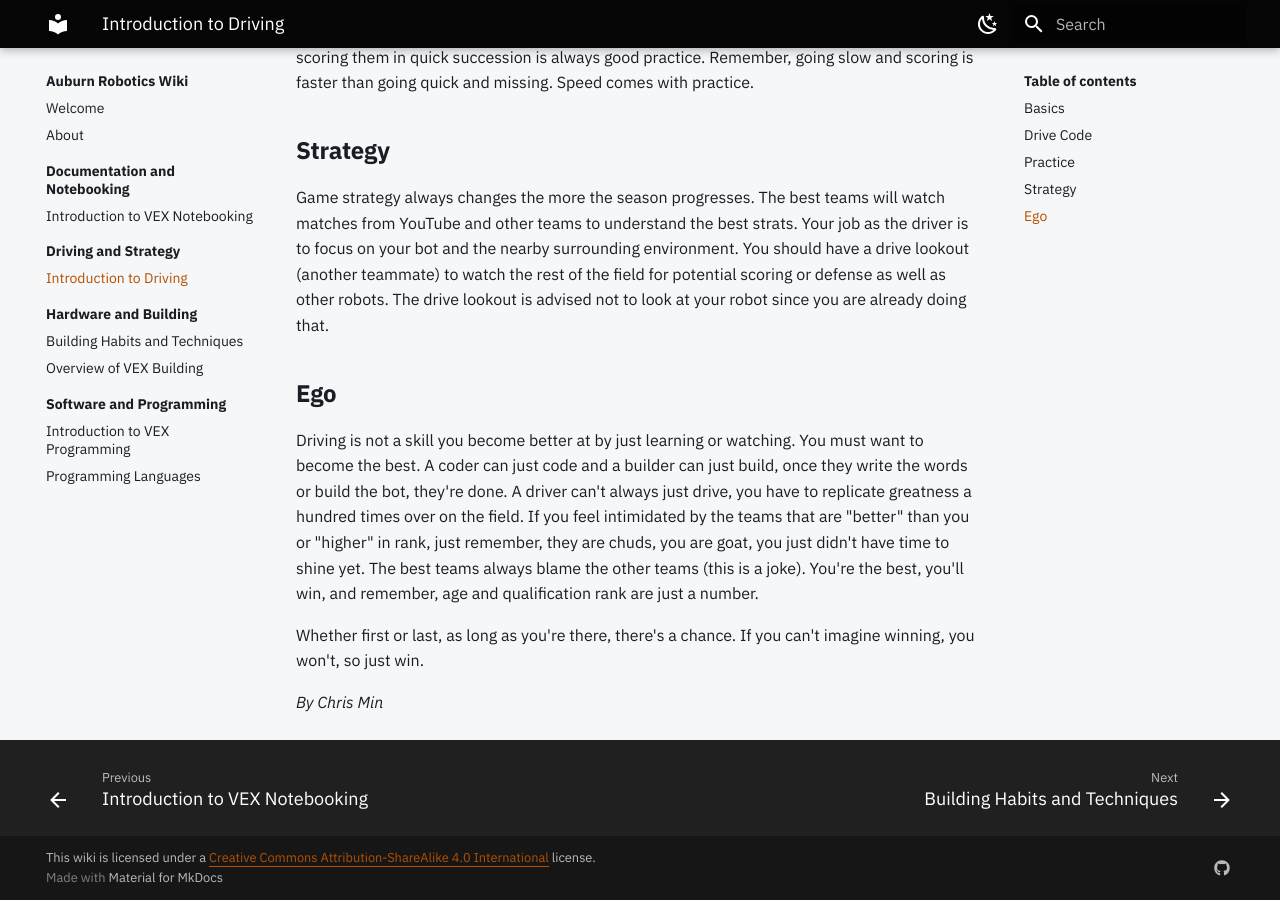
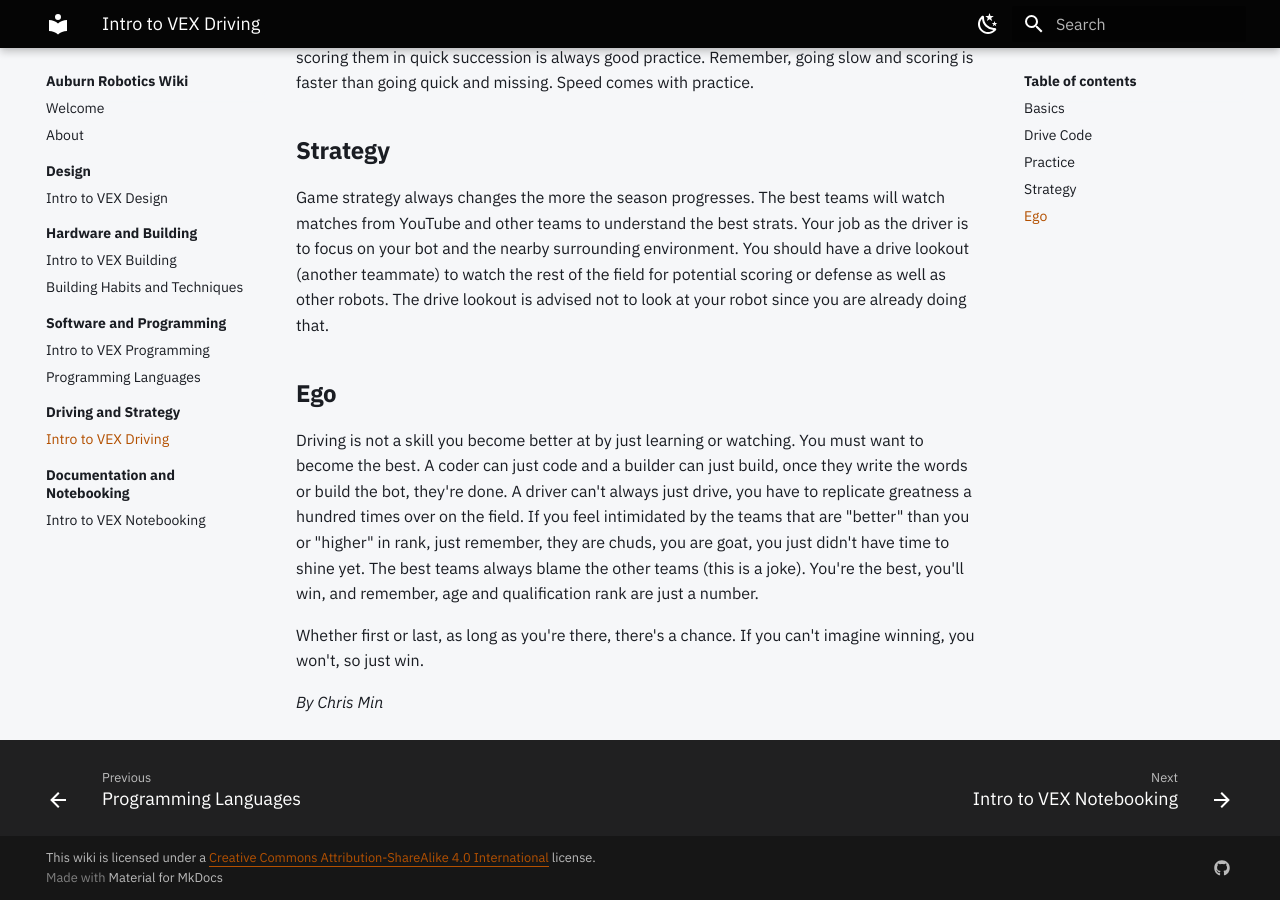
Before and after one commit to undonepotato/auburn-robotics-wiki, an MkDocs documentation site: the page built from docs/driving/intro-to-vex-driving.md, in a window 1280 px wide and 900 px high, scrolled down 743 px. Built offline with MkDocs 1.6.1 and Material for MkDocs 9.7.7, drawn with Linux system fonts in a browser that asks for light colours.

Commit message:
feat(meta): :building_construction: Add explicit nav and reorder files
Internal directory names have changed due to this. Timestamps may also be reset.

```diff
--- a/docs/Hardware and Building/overview-of-building.md
+++ b/docs/building/intro-to-vex-building.md
@@ -1,2 +1,2 @@
-# Overview of VEX Building
+# Intro to VEX Building
 Building in VEX V5 is so important because it is the foundation that everything else depends on. No matter how good your strategy or programming is, it won’t matter if the robot isn’t strong, precise, and reliable. A solid build allows the robot to move smoothly, handle game elements consistently, and survive the stress of competition. It also makes it easier for programmers and drivers to succeed because the robot performs the way they expect. Without a good build, the rest of the team’s work can’t be fully effective.
--- a/mkdocs.yml
+++ b/mkdocs.yml
@@ -2,6 +2,23 @@
 site_url: https://auburn-robotics-wiki.pages.dev
 # repo_url: https://github.com/undonepotato/auburn-robotics-wiki
 edit_uri: https://github.com/undonepotato/auburn-robotics-wiki/edit/main/docs/
+
+nav:
+  - Welcome: index.md
+  - About: about.md
+  - Design:
+      - Intro to VEX Design: design/intro-to-vex-design.md
+  - Hardware and Building:
+      - Intro to VEX Building: building/intro-to-vex-building.md
+      - Building Habits and Techniques: building/building-habits.md
+  - Software and Programming:
+      - Intro to VEX Programming: programming/intro-to-vex-programming.md
+      - Programming Languages: programming/programming-languages.md
+  - Driving and Strategy:
+      - Intro to VEX Driving: driving/intro-to-vex-driving.md
+  - Documentation and Notebooking:
+      - Intro to VEX Notebooking: notebooking/intro-to-vex-notebooking.md
+
 theme:
   name: material
   features:
```
Also changed, not shown: docs/design/intro-to-vex-design.md (added, +2 -0 lines), docs/building/building-habits.md (renamed from docs/Hardware and Building/building-habits.md), docs/driving/intro-to-vex-driving.md (renamed from docs/Driving and Strategy/intro-to-vex-driving.md), docs/notebooking/intro-to-vex-notebooking.md (renamed from docs/Documentation and Notebooking/intro-to-vex-notebooking.md), docs/programming/intro-to-vex-programming.md (renamed from docs/Software and Programming/intro-to-vex-programming.md), docs/programming/programming-languages.md (renamed from docs/Software and Programming/programming-languages.md).
